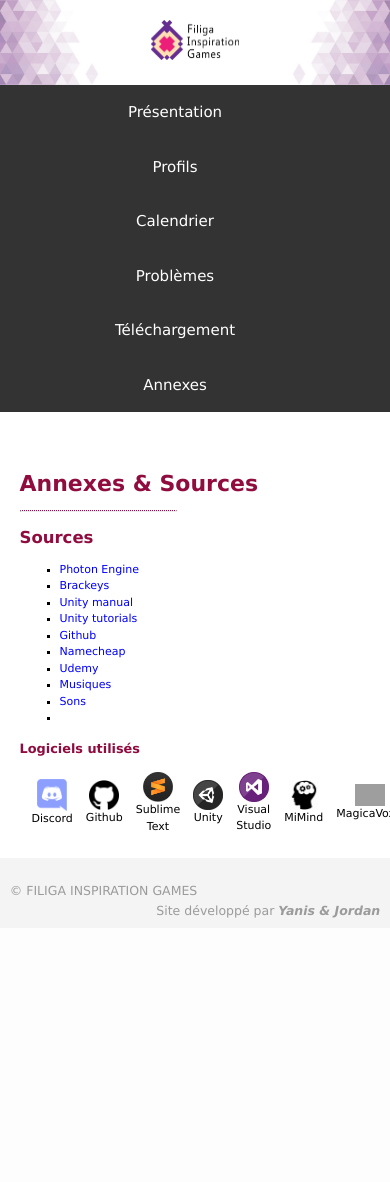
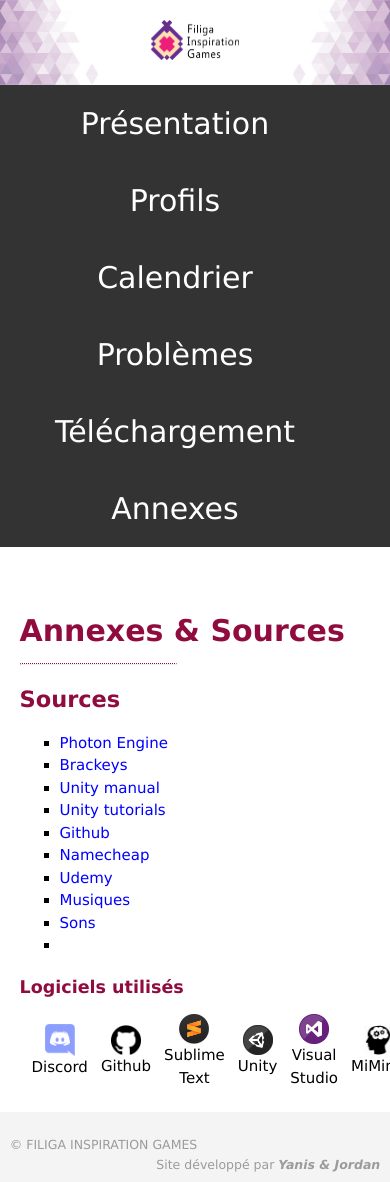
Before and after one commit to Yanisiman/Yanisiman.github.io, a PHP site: page /pages/annexes.html in a window 390 px wide; the page is wider, and only the part inside the window is pictured. Before the commit the page ends 918 px from the top of that part, so only its background shows below. Run offline with PHP 8.4, Linux system fonts and the light colour scheme; grey boxes are pictures that could not be loaded.

Commit message:
Responsive 2.0

```diff
--- a/css/responsive.css
+++ b/css/responsive.css
@@ -9,8 +9,13 @@
         font-size: 11px;
     }
 
-    #menu>ul>li a {
+    .content-small{
+        width: 90%;
         font-size: 15px;
+    }
+
+    #menu>ul>li a{
+        font-size: 30px !important;
     }
 
     .fixed-width{
--- a/css/site.css
+++ b/css/site.css
@@ -144,6 +144,13 @@ hr#solo{
 	padding-top:40px;
 }
 
+.content-small{
+	width:900px;
+	margin:auto;
+	margin-bottom:20px;
+	padding-top:40px;
+}
+
 .content#home{text-align:center}
 
 .liste>li{margin-bottom:15px;}
@@ -211,7 +218,7 @@ a:active {
 }
 
 .prob>td{
-	vertical-align: middle;
+	vertical-align: top;
 	width:50%;
 	padding:20px;
 	padding-top:5px;
--- a/pages/annexes.html
+++ b/pages/annexes.html
@@ -28,7 +28,7 @@
 		</div>
 
 	<!--?php include("menu.php"); ?!-->
-	<div class="content">
+	<div class="content-small">
 	<header>
 		<h1>Annexes & Sources</h1>
 		<hr/>
--- a/pages/problemes.html
+++ b/pages/problemes.html
@@ -12,7 +12,7 @@
 
 	<div id="logo">
 			<img src="../images/logo2.png" width="25%" />
-		</div>
+	</div>
 
 		<div id="menu">
 		<div class="icon"><a href="../index.html"><img src="../images/icon.png" id="icon"/></a></div>
--- a/pages/telechargement.html
+++ b/pages/telechargement.html
@@ -29,7 +29,7 @@
 
 	<!--?php include("menu.php"); ?!-->
 
-	<div class="content">
+	<div class="content-small">
 	<header>
 		<h1>Téléchargements</h1>
 		<hr/>
```
